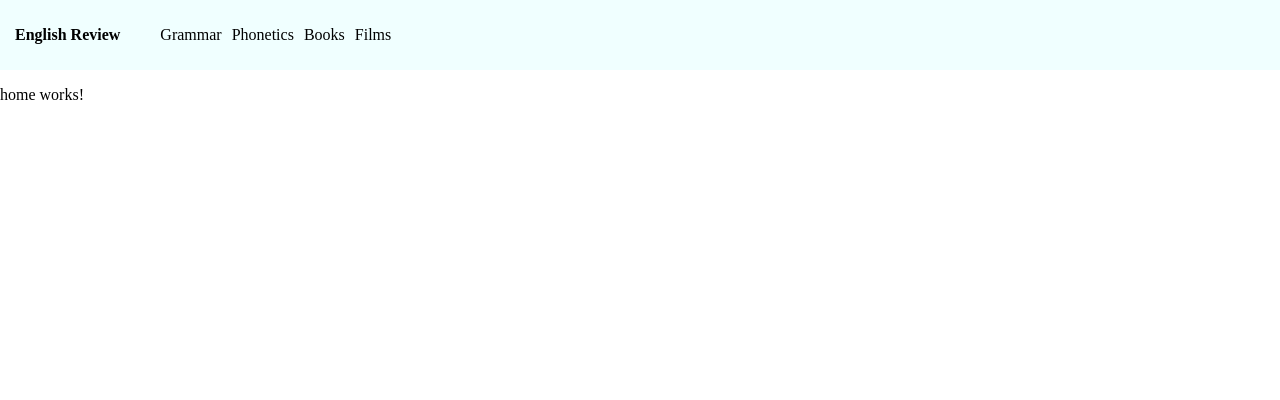
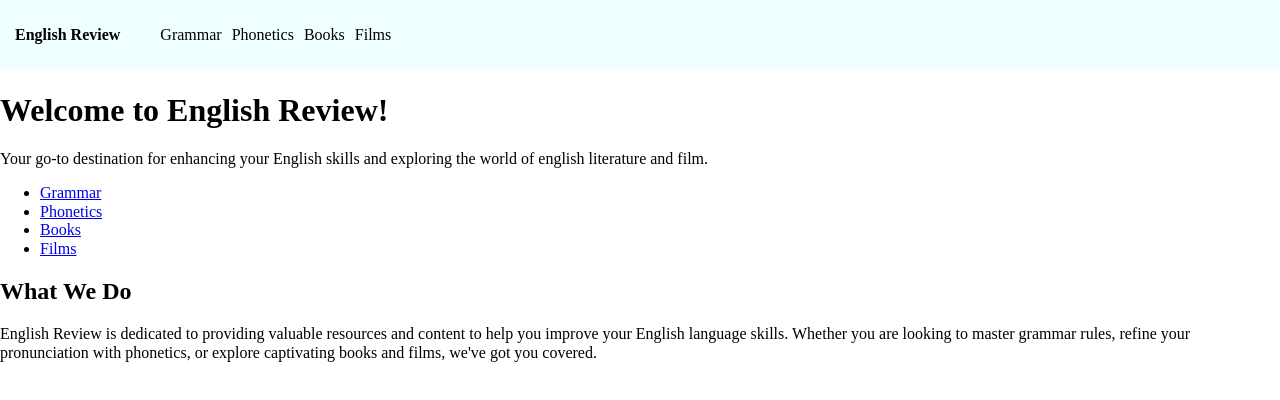
Before and after one commit to rgb-katana/codemasters-project, an Angular app: page / in a window 1280 px wide. Shown: the top 400 px of the page. Built offline with nearby package versions, Linux system fonts and the light colour scheme.

Commit message:
basic markup for home page

```diff
--- a/src/app/home/home.component.html
+++ b/src/app/home/home.component.html
@@ -1 +1,36 @@
-<p>home works!</p>
+<main class="main">
+  <header class="header">
+    <h1 class="header__title">Welcome to English Review!</h1>
+    <p class="header__details">
+      Your go-to destination for enhancing your English skills and exploring the
+      world of english literature and film.
+    </p>
+  </header>
+
+  <nav class="navbar">
+    <ul class="navbar__nav">
+      <li class="navbar__item">
+        <a class="navbar__link" routerLink="/grammar">Grammar</a>
+      </li>
+      <li class="navbar__item">
+        <a class="navbar__link" routerLink="/phonetics">Phonetics</a>
+      </li>
+      <li class="navbar__item">
+        <a class="navbar__link" routerLink="/books">Books</a>
+      </li>
+      <li class="navbar__item">
+        <a class="navbar__link" routerLink="/films">Films</a>
+      </li>
+    </ul>
+  </nav>
+
+  <section class="section">
+    <h2 class="section__title">What We Do</h2>
+    <p class="sections__details">
+      English Review is dedicated to providing valuable resources and content to
+      help you improve your English language skills. Whether you are looking to
+      master grammar rules, refine your pronunciation with phonetics, or explore
+      captivating books and films, we've got you covered.
+    </p>
+  </section>
+</main>
```
